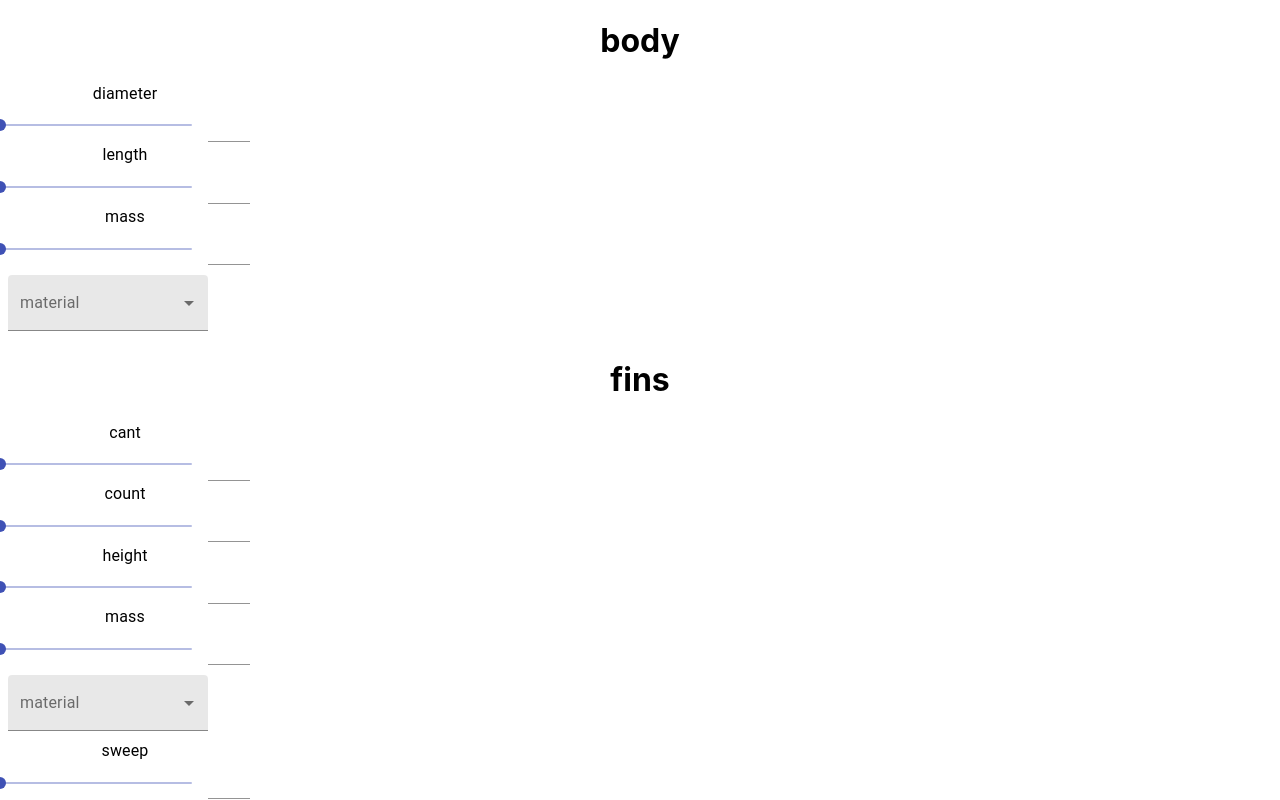
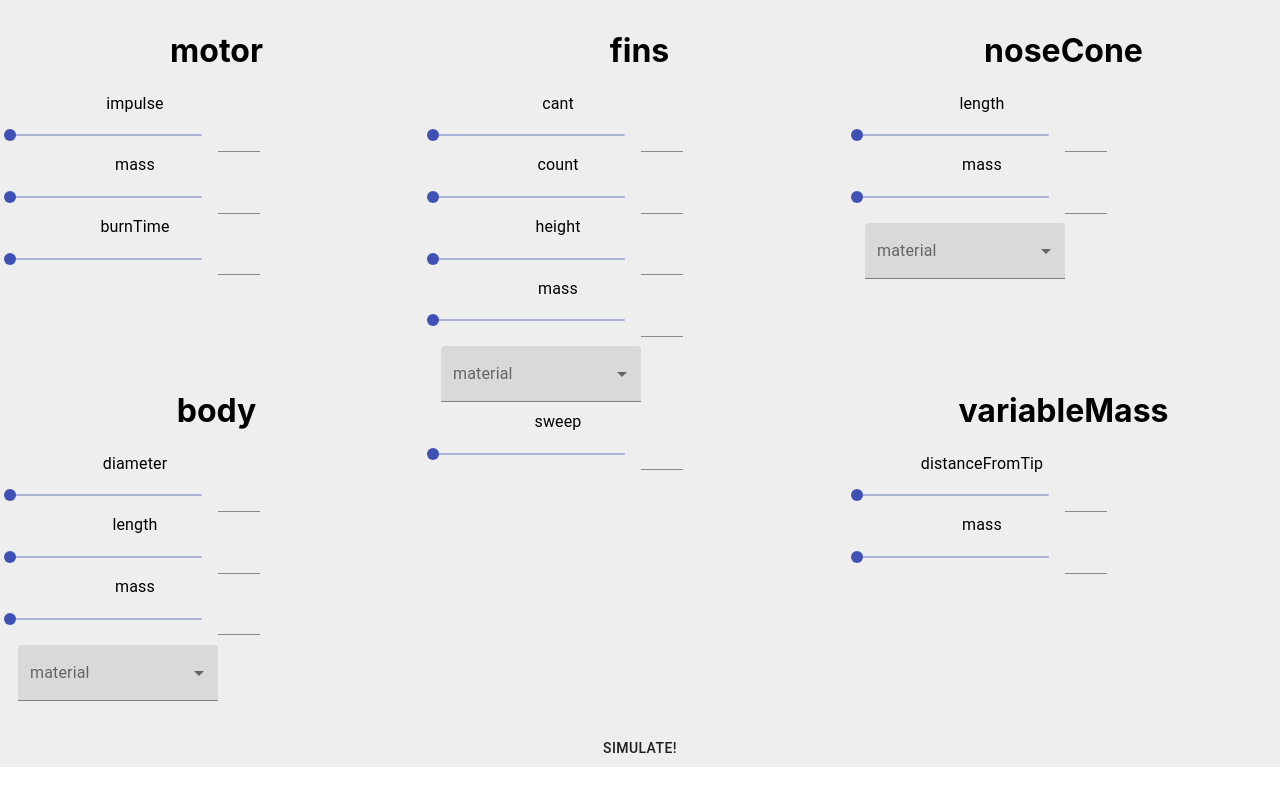
Before and after one commit to thetimmorland/RocketSim, a React (Create React App) app in the folder rsim-ui/: page / in a window 1280 px wide. Shown: the top 800 px of the page. Built offline with nearby package versions, Linux system fonts and the light colour scheme.

Commit message:
Formatted Form

```diff
--- a/rsim-ui/package.json
+++ b/rsim-ui/package.json
@@ -9,7 +9,9 @@
     "@testing-library/user-event": "^7.2.1",
     "react": "^16.12.0",
     "react-dom": "^16.12.0",
-    "react-scripts": "3.3.0"
+    "react-grid-layout": "^0.17.1",
+    "react-scripts": "3.3.0",
+    "react-vis": "^1.11.7"
   },
   "scripts": {
     "start": "react-scripts start",
--- a/rsim-ui/src/App.css
+++ b/rsim-ui/src/App.css
@@ -1,5 +1,6 @@
 .App {
   text-align: center;
+  background-color: #EEEEEE;
 }
 
 .App-logo {
@@ -36,3 +37,11 @@
     transform: rotate(360deg);
   }
 }
+
+.layout * {
+
+}
+
+.Results {
+  background-color: #ffffff;
+}
--- a/rsim-ui/src/App.js
+++ b/rsim-ui/src/App.js
@@ -3,6 +3,11 @@ import './App.css';
 
 import InputFactors from "./InputFactors";
 import { Button } from '@material-ui/core';
+import GridLayout from 'react-grid-layout';
+import '../node_modules/react-vis/dist/style.css';
+import '../node_modules/react-grid-layout/css/styles.css';
+import '../node_modules/react-resizable/css/styles.css';
+import {XYPlot, VerticalGridLines, HorizontalGridLines, XAxis, YAxis, LineSeries} from 'react-vis';
 
 const inputsStructure_manual = [
   {
@@ -117,6 +122,47 @@ const fromReadMe = {
   },
 };
 */
+const Results = () =>  {
+    const data = [
+      {x: 0, y: 8},
+      {x: 1, y: 5},
+      {x: 2, y: 4},
+      {x: 3, y: 9},
+      {x: 4, y: 1},
+      {x: 5, y: 7},
+      {x: 6, y: 6},
+      {x: 7, y: 3},
+      {x: 8, y: 2},
+      {x: 9, y: 0}
+    ];
+    const layout = [
+      {i: 'a', x: 0, y: 0, w: 2, h: 1, static: true},
+      {i: 'b', x: 1, y: 0, w: 1, h: 1, minW: 2, maxW: 4},
+      {i: 'c', x: 4, y: 0, w: 1, h: 2}
+    ];
+  return (
+    <GridLayout className="layout" layout={layout} cols={3} rowHeight={300} width={window.innerWidth} height={window.innerHeight}>
+      <div key="a" className="Results">
+        <XYPlot className="plot" height={(layout[0]["h"] * 300) - 40} width={(window.innerWidth/3) * layout[0]["w"] - 30}>
+          <VerticalGridLines />
+          <HorizontalGridLines />
+          <XAxis title="Time (s)"/>
+          <YAxis title="Altitude"/>
+          <LineSeries data={data} />
+          <LineSeries data={data} />
+          <LineSeries data={data} />
+        </XYPlot>
+      </div>
+      <div key="b" className="Results">
+        Test
+      </div>
+      <div key="c" className="Results">
+        Test
+      </div>
+    </GridLayout>
+  )
+};
+
 
 const simulate = state => {
   // error checking:
@@ -147,6 +193,13 @@ const simulate = state => {
 };
 
 export default function App() {
+  const layout = [
+    {i: 'body',         x: 0, y: 0, w: 1, h: 1, static: true},
+    {i: 'fins',         x: 1, y: 0, w: 1, h: 2, static: true},
+    {i: 'variableMass', x: 2, y: 0, w: 1, h: 1, static: true},
+    {i: 'motor',        x: 0, y: 0, w: 1, h: 1, static: true},
+    {i: 'noseCone',     x: 2, y: 0, w: 1, h: 1, static: true}
+  ];
   const [state, setState] = React.useState(inputsStructure_manual);
   const setInputFactor = factor => {
     const newState = [
@@ -164,10 +217,14 @@ export default function App() {
 
   return (
     <div className="App">
+    <GridLayout className="layout" layout={layout} cols={3} rowHeight={350} width={window.innerWidth} height={window.innerHeight}>
       {state.map(structure =>
-        <InputFactors key={structure.header} className={structure.header} {...structure}
-          setInputFactor={setInputFactor}/>)}
+        <div key={structure.header} className="inputElement">
+        <InputFactors className={structure.header} {...structure}
+          setInputFactor={setInputFactor}/>        </div>)}
+    </GridLayout>
       <Button onClick={() => simulate(state)}>Simulate!</Button>
+      {/*<Results/>*/}
     </div>
   );
 };
--- a/rsim-ui/src/InputFactors.js
+++ b/rsim-ui/src/InputFactors.js
@@ -19,9 +19,7 @@ export default function InputFactors(props) {
     props.setInputFactor(newFactor);
   };
   return (
-    <div className={props.className} style={{
-        backgroundColor: "white",
-    }}>
+    <div className={props.className}>
         <h1>{props.header}</h1>
         {props.inputs.map(input =>
           input.name !== "material"
```
Also changed, not shown: 1 other file (tests, documents, lock files or other folders).
